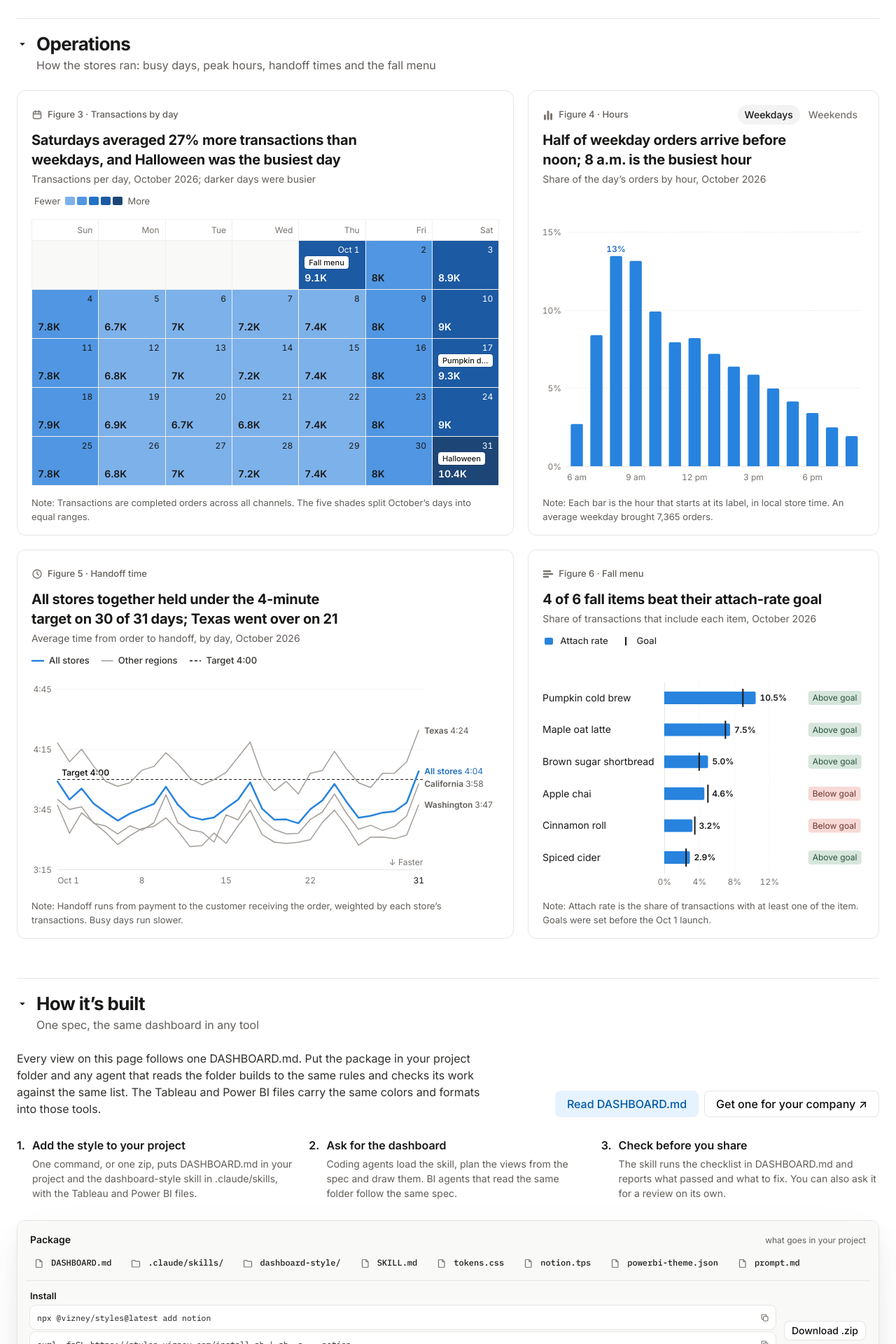
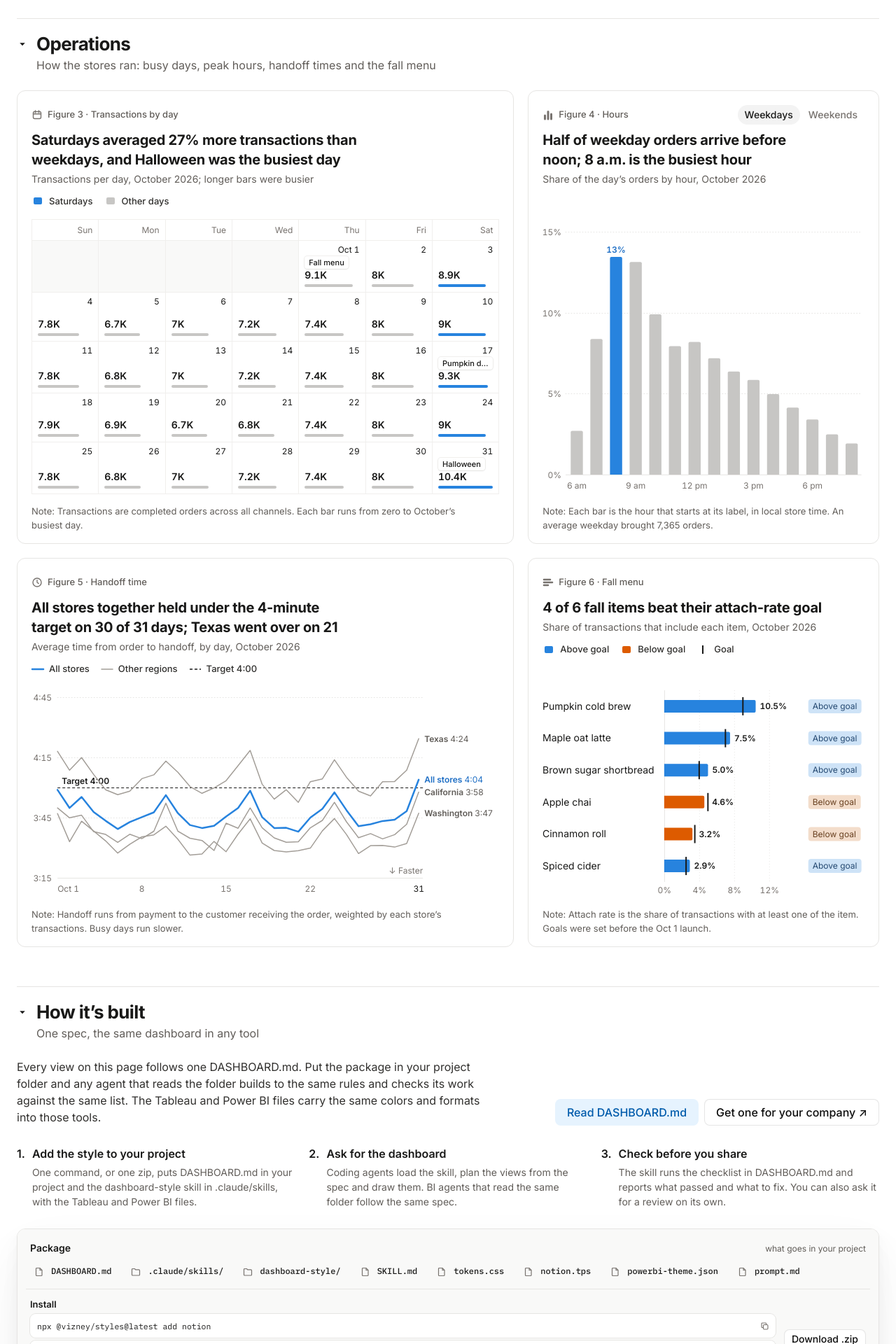
Before and after one commit to yehwanhwang/vizney-styles, a Jekyll site: the page notion/index.html, which Jekyll copies as it is, in a window 1280 px wide. Shown: the part 2017-3937 px from the top of the page at 70% size. Built offline with Jekyll 4.4.1, drawn with Linux system fonts in a browser that asks for light colours; some web fonts are replaced.

Commit message:
Notion style: calmer Operations colors
Figure 3 drops the filled blue cells for white days with a value bar
(Saturdays blue, other days gray); Figure 4 keeps only the peak hour blue;
Figure 6 shows met goals in blue and missed goals in orange with matching
tags. Spec and prompts updated.

Co-Authored-By: Claude Opus 5.5 <noreply@anthropic.com>
Claude-Session: https://claude.ai/code/session_01F12JZgK6Xu9EvUYfLn9Upe

```diff
--- a/notion/index.html
+++ b/notion/index.html
@@ -198,6 +198,7 @@
   .cal .day.out{background:var(--surface-2)}
   .cal .dn{align-self:flex-end;font-size:12px;line-height:16px;font-variant-numeric:tabular-nums}
   .cal .dv{margin-top:auto;font-size:14px;font-weight:600;line-height:18px;font-variant-numeric:tabular-nums}
+  .cal .db{display:block;height:4px;margin-top:4px;border-radius:2px;background:var(--bc)}
   .cal .ev{align-self:flex-start;max-width:100%;height:18px;margin-top:1px;padding:0 6px;border-radius:4px;background:#fff;color:var(--ink);font-size:11px;font-weight:500;line-height:18px;white-space:nowrap;overflow:hidden;text-overflow:ellipsis;box-shadow:0 0 0 1px rgba(42,28,0,.07),0 1px 2px rgba(25,25,25,.06)}
   .cal .day.on{box-shadow:inset 0 0 0 2px var(--ink)}
 
@@ -802,11 +803,11 @@
       },
       f3: {
         label: 'Figure 3 · Transactions by day', title: (p, top) => `Saturdays averaged ${p} more transactions than weekdays, and ${top} was the busiest day`,
-        sub: 'Transactions per day, October 2026; darker days were busier', wd: ['Sun', 'Mon', 'Tue', 'Wed', 'Thu', 'Fri', 'Sat'],
+        sub: 'Transactions per day, October 2026; longer bars were busier', wd: ['Sun', 'Mon', 'Tue', 'Wed', 'Thu', 'Fri', 'Sat'],
         events: { launch: 'Fall menu', pumpkin: 'Pumpkin day', halloween: 'Halloween' }, eventsLong: { launch: 'Fall menu launch', pumpkin: 'Pumpkin day', halloween: 'Halloween' },
         top: { launch: 'the Oct 1 fall launch', halloween: 'Halloween', pumpkin: 'Pumpkin day' },
-        fewer: 'Fewer', more: 'More', unit: 'transactions',
-        note: 'Note: Transactions are completed orders across all channels. The five shades split October’s days into equal ranges.',
+        fewer: 'Fewer', more: 'More', sat: 'Saturdays', rest: 'Other days', unit: 'transactions',
+        note: 'Note: Transactions are completed orders across all channels. Each bar runs from zero to October’s busiest day.',
         aria: 'Transactions per day in October. Arrow keys move between days; up and down move a week.'
       },
       f4: {
@@ -1319,18 +1320,20 @@
     $('#f3Title').textContent = glue(t.f3.title(pct(fx.p, 0), topName));
     refade($('#f3Title'), animate);
     const b = calBins();
-    $('#f3Keys').replaceChildren(h('li', { class: 'rng' }, h('span', { text: t.f3.fewer }), ...C.seq.map(c => h('i', { style: { background: c } })), h('span', { text: t.f3.more })));
+    const vmax = Math.max(...s.tx), barCol = d => dow(d) === 6 ? C.subject : C.other;
+    keyItems($('#f3Keys'), [['bar', C.subject, t.f3.sat], ['bar', C.other, t.f3.rest]]);
     $('#f3Table').replaceChildren(srTable(t.f3.sub, [KO() ? '날짜' : 'Date', KO() ? '거래' : 'Transactions'], s.tx.map((v, i) => [dayLong(i + 1), nf(v)])));
     const cal = h('div', { class: 'cal', role: 'img', tabindex: 0, 'aria-label': t.f3.aria });
     t.f3.wd.forEach(w => cal.append(h('div', { class: 'wd', 'aria-hidden': 'true', text: w })));
     for (let i = 0; i < OCT_FIRST_DOW; i++) cal.append(h('div', { class: 'day out', 'aria-hidden': 'true' }));
     const cells = [];
     s.tx.forEach((v, i) => {
-      const d = i + 1, k = b.bin(v), dark = k >= 2;
-      const cell = h('div', { class: 'day' + (animOK(animate) ? ' fade' : ''), 'aria-hidden': 'true', style: { '--cb': C.seq[k], '--cc': dark ? '#fff' : C.ink, animationDelay: animOK(animate) ? (i * 12) + 'ms' : null } },
+      const d = i + 1;
+      const cell = h('div', { class: 'day' + (animOK(animate) ? ' fade' : ''), 'aria-hidden': 'true', style: { '--bc': barCol(d), animationDelay: animOK(animate) ? (i * 12) + 'ms' : null } },
         h('span', { class: 'dn', text: d === 1 ? (KO() ? '10월 1일' : 'Oct 1') : String(d) }),
         DATA.events[d] ? h('span', { class: 'ev', text: t.f3.events[DATA.events[d]] }) : null,
-        h('span', { class: 'dv', text: KO() ? nf(v) : trimz(nf(v / 1e3, 1)) + 'K' }));
+        h('span', { class: 'dv', text: KO() ? nf(v) : trimz(nf(v / 1e3, 1)) + 'K' }),
+        h('i', { class: 'db', style: { width: (v / vmax * 100).toFixed(1) + '%' } }));
       cells.push(cell); cal.append(cell);
     });
     const rem = (7 - ((OCT_FIRST_DOW + 31) % 7)) % 7;
@@ -1400,7 +1403,7 @@
     svg.append(hl);
     for (const v of yt) { const y = Math.round(Y(v)) + .5; svg.append(v === 0 ? baseLine(L0 - 2, W - R0, y) : gridLine(L0 - 2, W - R0, y)); svg.append(sv('text', { x: L0 - 8, y, dy: '.35em', 'text-anchor': 'end', class: 'ax', text: v + '%' })); }
     fx.sh.forEach((v, i) => {
-      svg.append(sv('path', { d: topRound(X(i), Y(v), bw, Y(0) - Y(v), 2), fill: C.subject, class: animOK(animate) ? 'grow' : null, style: animOK(animate) ? { animationDelay: (i * 20) + 'ms' } : null }));
+      svg.append(sv('path', { d: topRound(X(i), Y(v), bw, Y(0) - Y(v), 2), fill: i === fx.peak ? C.subject : C.other, class: animOK(animate) ? 'grow' : null, style: animOK(animate) ? { animationDelay: (i * 20) + 'ms' } : null }));
       const hr = DATA.hours[i];
       if ((hr - 6) % 3 === 0) svg.append(sv('text', { x: X(i) + bw / 2, y: H - 8, 'text-anchor': 'middle', class: 'ax', text: hourTick(hr) }));
     });
@@ -1413,7 +1416,7 @@
       F4.cur = i;
       setAttrs(hl, { x: X(i) - 4, width: bw + 8 }); hl.style.opacity = 1;
       const o = offsetIn(host, svg);
-      placeTip(host, tipNodes(hourRange(DATA.hours[i]) + ' · ' + t.f4.tabs[state.hours === 'weekday' ? 0 : 1], [{ key: C.subject, value: pct(fx.sh[i]), label: KO() ? '하루 주문 중' : 'of the day’s orders' }, { value: nf(per * fx.sh[i] / 100), label: KO() ? '평균 주문' : 'orders on average' }]), o.x + X(i) + bw / 2, o.y + Y(fx.sh[i]), o.y + H - B0);
+      placeTip(host, tipNodes(hourRange(DATA.hours[i]) + ' · ' + t.f4.tabs[state.hours === 'weekday' ? 0 : 1], [{ key: i === fx.peak ? C.subject : C.other, value: pct(fx.sh[i]), label: KO() ? '하루 주문 중' : 'of the day’s orders' }, { value: nf(per * fx.sh[i] / 100), label: KO() ? '평균 주문' : 'orders on average' }]), o.x + X(i) + bw / 2, o.y + Y(fx.sh[i]), o.y + H - B0);
     };
     const idxAt = px => Math.max(0, Math.min(n - 1, Math.floor((px - L0) / band)));
     svg.addEventListener('pointermove', e => { const r = svg.getBoundingClientRect(); show(idxAt(e.clientX - r.left)); });
@@ -1496,7 +1499,7 @@
     const t = L(), rows = menuRows();
     $('#f6Title').textContent = glue(t.f6.title(rows.filter(r => r.v >= r.goal).length));
     refade($('#f6Title'), animate);
-    keyItems($('#f6Keys'), [['bar', C.subject, t.f6.keys[0]], ['tick', C.ink, t.f6.keys[1]]]);
+    keyItems($('#f6Keys'), [['bar', C.subject, t.f6.above], ['bar', C.orange, t.f6.below], ['tick', C.ink, t.f6.keys[1]]]);
     $('#f6Table').replaceChildren(srTable(t.f6.sub, [KO() ? '메뉴' : 'Item', t.f6.keys[0], t.f6.keys[1], KO() ? '차이' : 'Difference'], rows.map(r => [MENU[r.id][KO() ? 0 : 1], pct(r.v), pct(r.goal), pts(r.v - r.goal)])));
     drawMenu(animate);
   }
@@ -1525,12 +1528,12 @@
     rows.forEach((r, i) => {
       const y = Yc(i), ok = r.v >= r.goal;
       svg.append(sv('text', { x: 0, y, dy: '.35em', style: { fontSize: '14px' }, fill: C.ink, text: fit(names[i], L0 - 12) }));
-      svg.append(sv('path', { d: rightRound(X(0), y - bh / 2, X(r.v) - X(0), bh, 2), fill: C.subject, class: animOK(animate) ? 'growx' : null, style: animOK(animate) ? { animationDelay: (i * 40) + 'ms' } : null }));
+      svg.append(sv('path', { d: rightRound(X(0), y - bh / 2, X(r.v) - X(0), bh, 2), fill: r.v >= r.goal ? C.subject : C.orange, class: animOK(animate) ? 'growx' : null, style: animOK(animate) ? { animationDelay: (i * 40) + 'ms' } : null }));
       svg.append(sv('path', { d: `M${X(r.goal)} ${y - bh / 2 - 4}v${bh + 8}`, stroke: C.ink, 'stroke-width': 2 }));
       const vx = Math.max(X(r.v), X(r.goal)) + 6;
       svg.append(sv('text', { x: vx, y, dy: '.35em', class: 'vl', text: pct(r.v) }));
       if (!narrow) {
-        const [bg, fg] = TAG[ok ? 'green' : 'red'], tx = W - tagW, tw = Math.ceil(textW(tagLab[i], `400 12px ${f}`)) + 12;
+        const [bg, fg] = TAG[ok ? 'blue' : 'orange'], tx = W - tagW, tw = Math.ceil(textW(tagLab[i], `400 12px ${f}`)) + 12;
         svg.append(sv('rect', { x: tx, y: y - 10, width: tw, height: 20, rx: 4, fill: bg }));
         svg.append(sv('text', { x: tx + 6, y, dy: '.35em', style: { fontSize: '12px' }, fill: fg, text: tagLab[i] }));
       }
@@ -1542,7 +1545,7 @@
       F6.cur = i;
       setAttrs(hl, { y: T0 + rowH * i }); hl.style.opacity = 1;
       const r = rows[i], o = offsetIn(host, svg);
-      placeTip(host, tipNodes(names[i], [{ key: C.subject, value: pct(r.v), label: t.f6.keys[0] }, { value: pct(r.goal), label: t.f6.keys[1] }, { value: pts(r.v - r.goal), label: r.v >= r.goal ? t.f6.above : t.f6.below }]), o.x + X(Math.max(r.v, r.goal)), o.y + Yc(i) - bh / 2, o.y + Yc(i) + bh / 2);
+      placeTip(host, tipNodes(names[i], [{ key: r.v >= r.goal ? C.subject : C.orange, value: pct(r.v), label: t.f6.keys[0] }, { value: pct(r.goal), label: t.f6.keys[1] }, { value: pts(r.v - r.goal), label: r.v >= r.goal ? t.f6.above : t.f6.below }]), o.x + X(Math.max(r.v, r.goal)), o.y + Yc(i) - bh / 2, o.y + Yc(i) + bh / 2);
     };
     const idxAt = py => Math.max(0, Math.min(n - 1, Math.floor((py - T0) / rowH)));
     svg.addEventListener('pointermove', e => { const r = svg.getBoundingClientRect(); show(idxAt(e.clientY - r.top)); });
```
Also changed, not shown: other parts of notion/index.html (+5 -5 lines), notion/DASHBOARD.md (+11 -11 lines), notion/prompt.md (+7 -5 lines), 1 other file.
